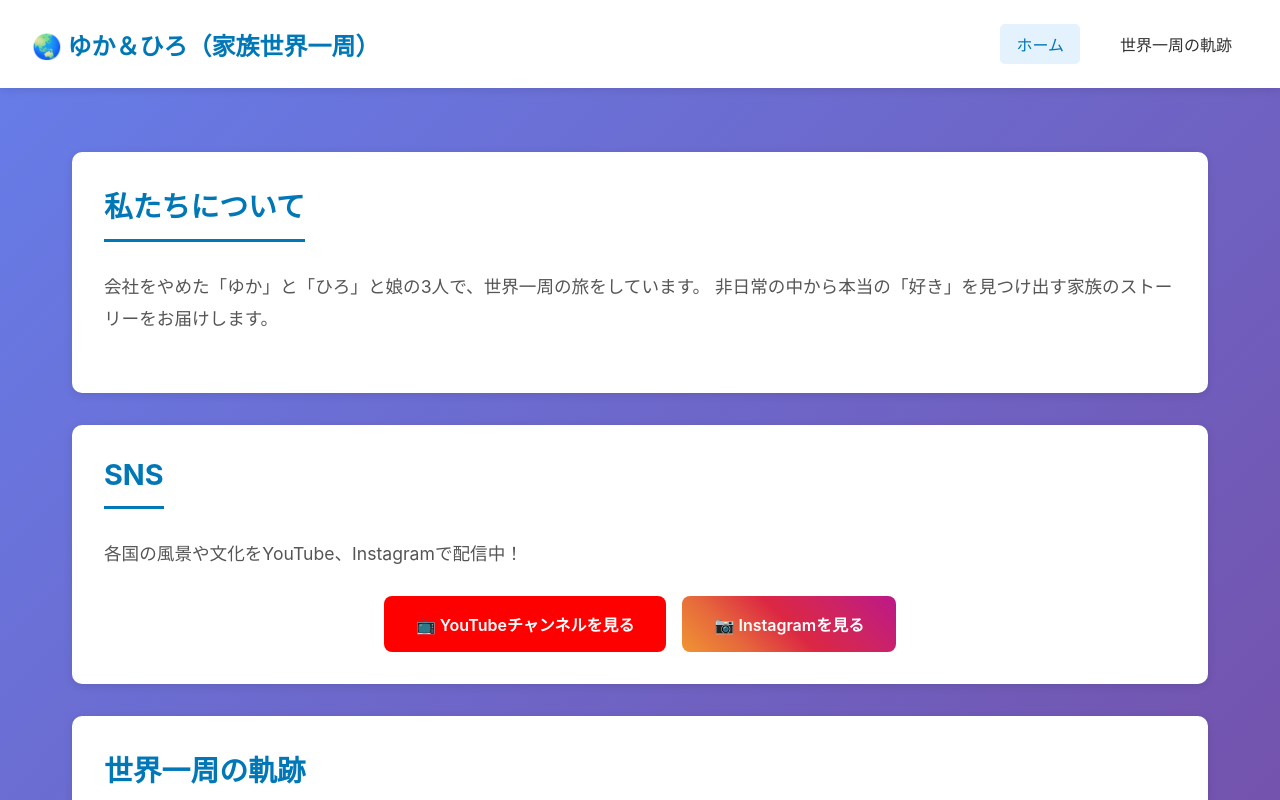
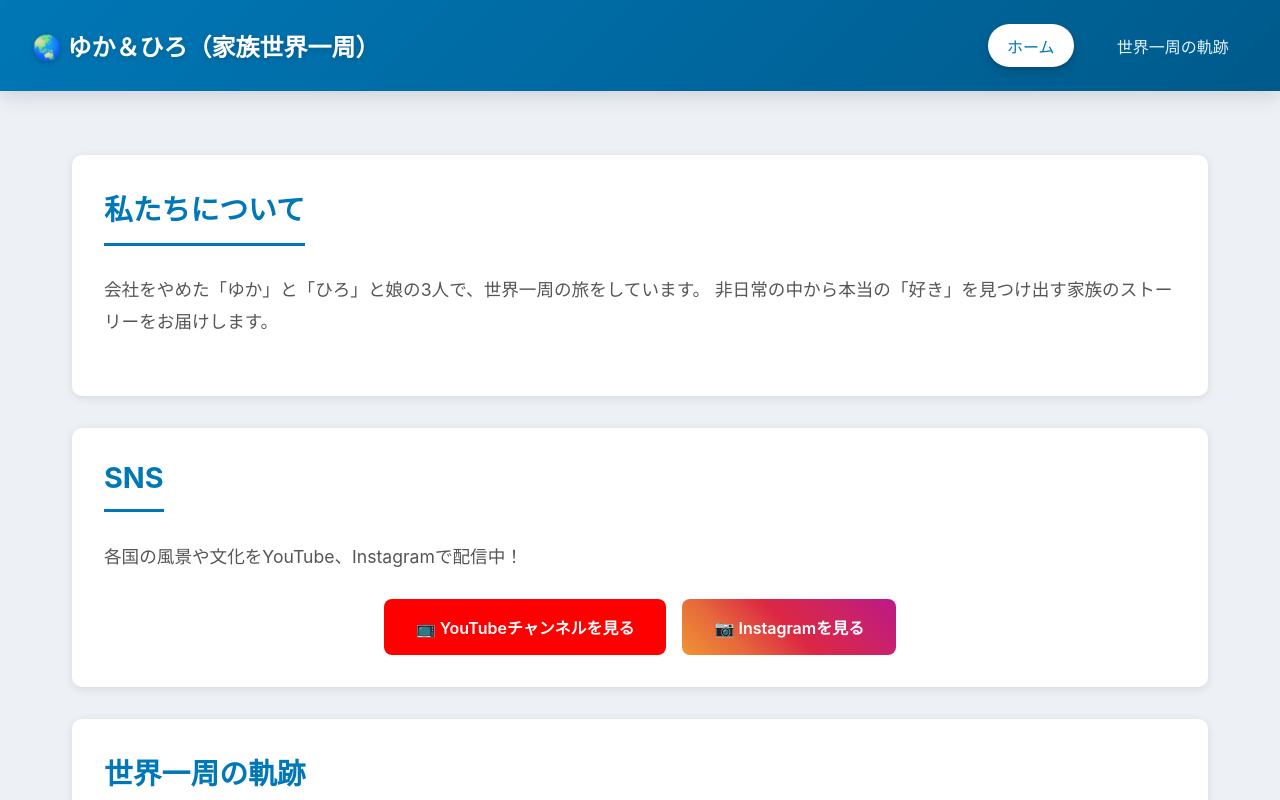
Before and after one commit to hirotakasuzuki1219/YouTube_HP_Flask, a React (Vite) app: page / in a window 1280 px wide. Shown: the top 800 px of the page. Built offline with nearby package versions, Linux system fonts and the light colour scheme.

Commit message:
css edit

```diff
--- a/src/components/Header.css
+++ b/src/components/Header.css
@@ -1,17 +1,20 @@
 .header {
-  background: white;
+  width: 100%;
+  background: linear-gradient(135deg, #0077b6, #005a8b);
   padding: 1.5em 2em;
-  box-shadow: 0 2px 10px rgba(0, 0, 0, 0.1);
+  box-shadow: 0 4px 20px rgba(0, 0, 0, 0.15);
   display: flex;
   justify-content: space-between;
   align-items: center;
   flex-wrap: wrap;
+  color: #fff;
 }
 
 .header h1 {
   font-size: 1.5em;
-  color: #0077b6;
+  color: #fff;
   margin: 0;
+  text-shadow: 0 2px 6px rgba(0, 0, 0, 0.2);
 }
 
 .header nav {
@@ -22,31 +25,38 @@
 
 .header nav a {
   text-decoration: none;
-  color: #333;
+  color: #e3f2fd;
   font-weight: 500;
-  transition: color 0.3s;
-  padding: 0.5em 1em;
-  border-radius: 5px;
+  transition: background 0.3s, color 0.3s;
+  padding: 0.6em 1.2em;
+  border-radius: 999px;
 }
 
 .header nav a:hover {
-  color: #0077b6;
-  background: #f0f0f0;
+  background: rgba(255, 255, 255, 0.2);
+  color: #fff;
 }
 
 .header nav a.active {
+  background: #fff;
   color: #0077b6;
-  background: #e3f2fd;
+  box-shadow: 0 4px 10px rgba(0, 0, 0, 0.2);
 }
 
 @media (max-width: 768px) {
   .header {
     flex-direction: column;
     gap: 1em;
+    text-align: center;
   }
 
   .header nav {
     width: 100%;
     justify-content: center;
+    flex-wrap: wrap;
+  }
+
+  .header nav a {
+    width: calc(50% - 1em);
   }
 }
--- a/src/index.css
+++ b/src/index.css
@@ -10,8 +10,9 @@ body {
     sans-serif;
   -webkit-font-smoothing: antialiased;
   -moz-osx-font-smoothing: grayscale;
-  background: linear-gradient(135deg, #667eea 0%, #764ba2 100%);
+  background: #edf1f5;
   min-height: 100vh;
+  color: #1f2a37;
 }
 
 code {
```
Also changed, not shown: 4 other files (tests, documents, lock files or other folders).
